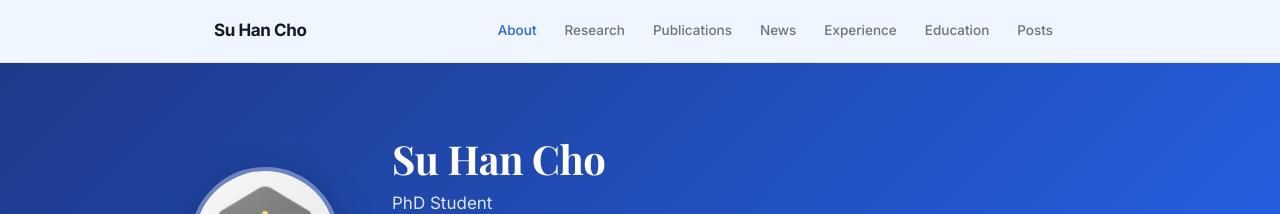
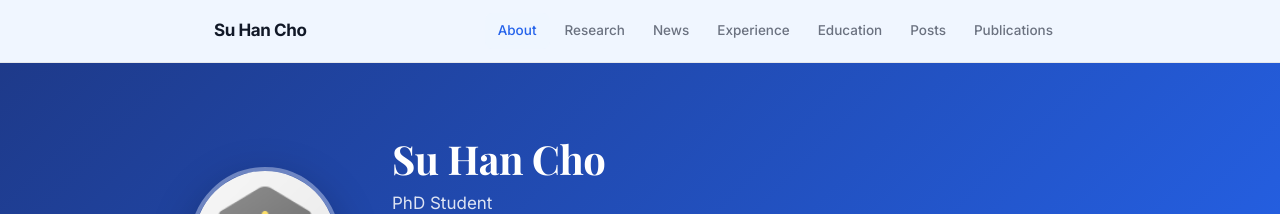
Before and after one commit to SuhanC/suhanc.github.io, a Jekyll site: the page built from index.md, in a window 1280 px wide. Shown: the top 214 px of the page. Built offline with Jekyll 4.4.1, drawn with Linux system fonts in a browser that asks for light colours; nearby versions of some CDN libraries; a style sheet for code colours, icons or effects is not loaded; our own code applies the rules of GitHub Pages for plain Markdown files; part of the change alters nothing that is shown.

```diff
--- a/_layouts/homepage.html
+++ b/_layouts/homepage.html
@@ -35,11 +35,11 @@
         <div class="nav-menu" id="navMenu">
           <a href="#about-me">About</a>
           <a href="#research-interests">Research</a>
-			<a href="/publications/">Publications</a>
           <a href="#news">News</a>
           <a href="#experiences">Experience</a>
           <a href="#education">Education</a>
           <a href="/posts/">Posts</a>
+			<a href="/publications/">Publications</a>
           {% if site.cv_link %}<a href="{{ site.cv_link }}" target="_blank" class="nav-cv">CV <i class="fas fa-external-link-alt" style="font-size:10px"></i></a>{% endif %}
         </div>
       </div>
```
